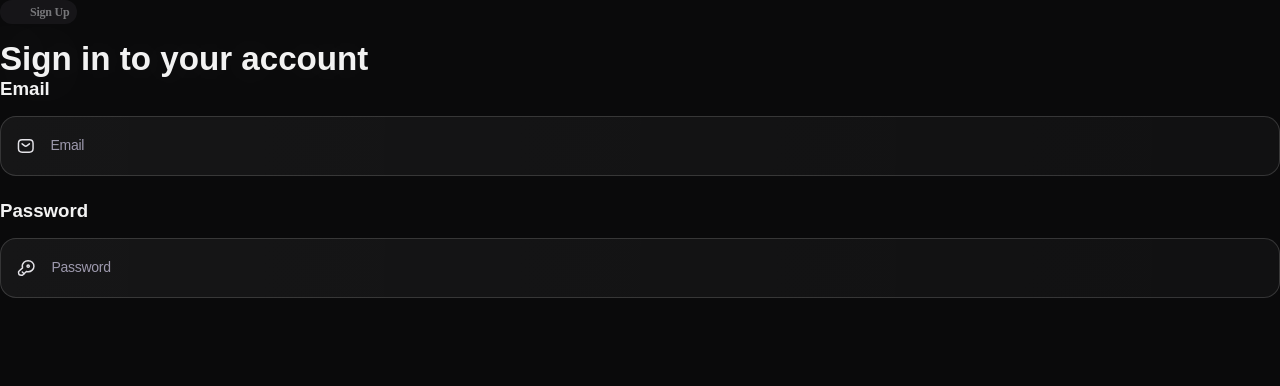
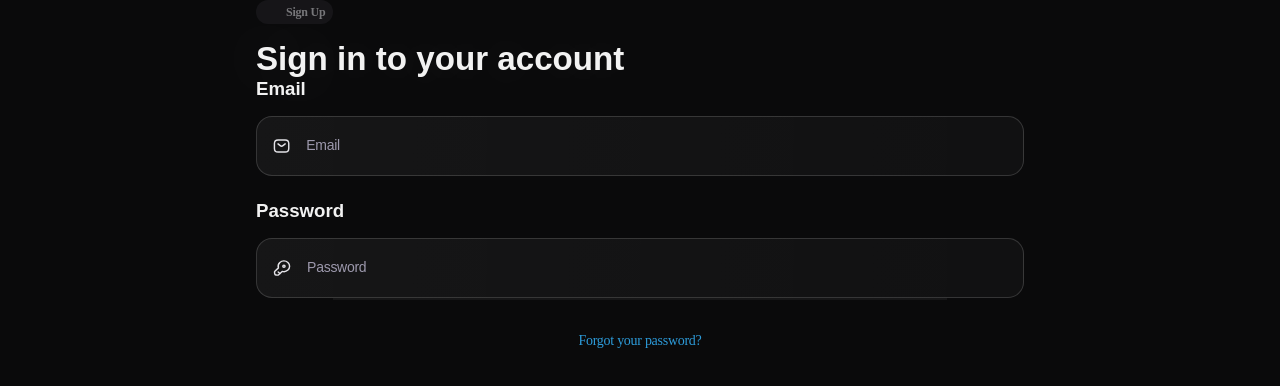
Before and after one commit to antoniobfm/corbik, a Next.js app in the folder apps/web/: page /signin in a window 1280 px wide. Shown: the top 386 px of the page. Built offline with nearby package versions, Linux system fonts and the light colour scheme; some icons are missing; a web font is replaced by a local one.

Commit message:
Wrapped in Everything Component

```diff
--- a/apps/web/src/pages/signin.tsx
+++ b/apps/web/src/pages/signin.tsx
@@ -3,13 +3,18 @@ import React from 'react';
 import { Container } from '@/modules/SignIn/styles';
 import { Header } from '@/modules/SignIn/Header';
 import { Form } from '@/modules/SignIn/Form';
+import { Everything } from '@/components/Container/styles';
+import { Footer } from '@/modules/SignIn/Footer';
 
 const SignIn: React.FC = () => {
   return (
-    <Container>
-      <Header />
-      <Form />
-    </Container>
+    <Everything>
+      <Container>
+        <Header />
+        <Form />
+        <Footer />
+      </Container>
+    </Everything>
   )
 }
 
```
